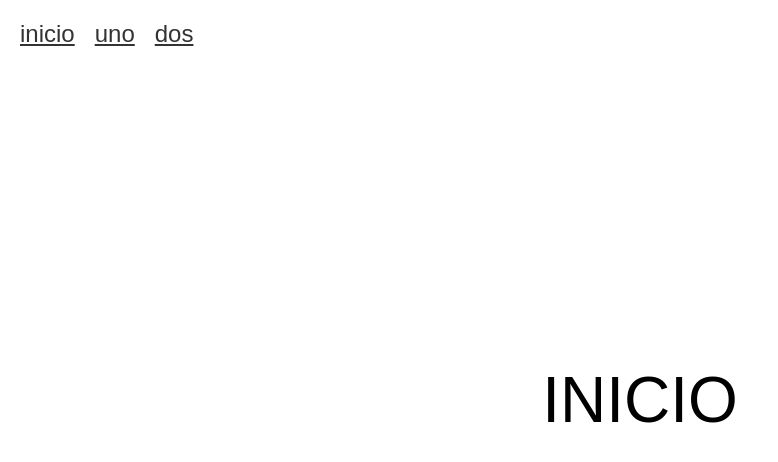
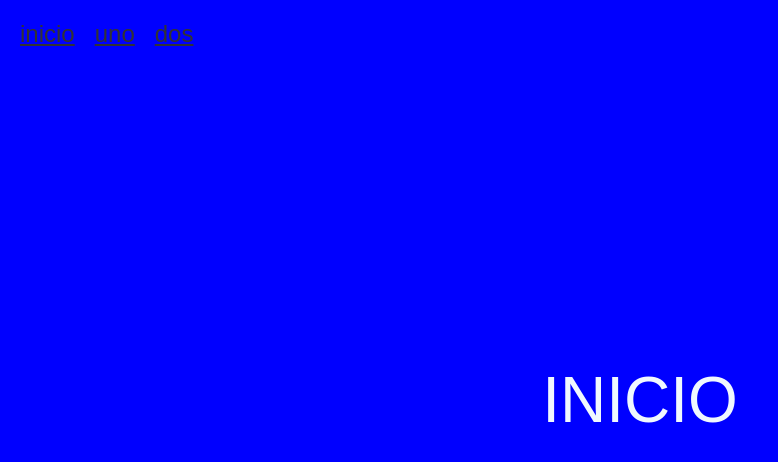
Before and after one commit to Code-Nata/prueba-clase-17, a plain HTML site: page index.html in a window 1280 px wide. Shown: the whole page, without its empty margins (0-778 px from the left). Drawn offline with Linux system fonts and the light colour scheme.

Commit message:
cambio de background en azul

```diff
--- a/CSS/style.css
+++ b/CSS/style.css
@@ -8,6 +8,8 @@ body{
     display: flex;
     justify-content: center;
     align-items: center;
+    background-color: blue;
+    color: aliceblue;
 }
 nav{
     position: fixed;
```
Also changed, not shown: 1 other file.
